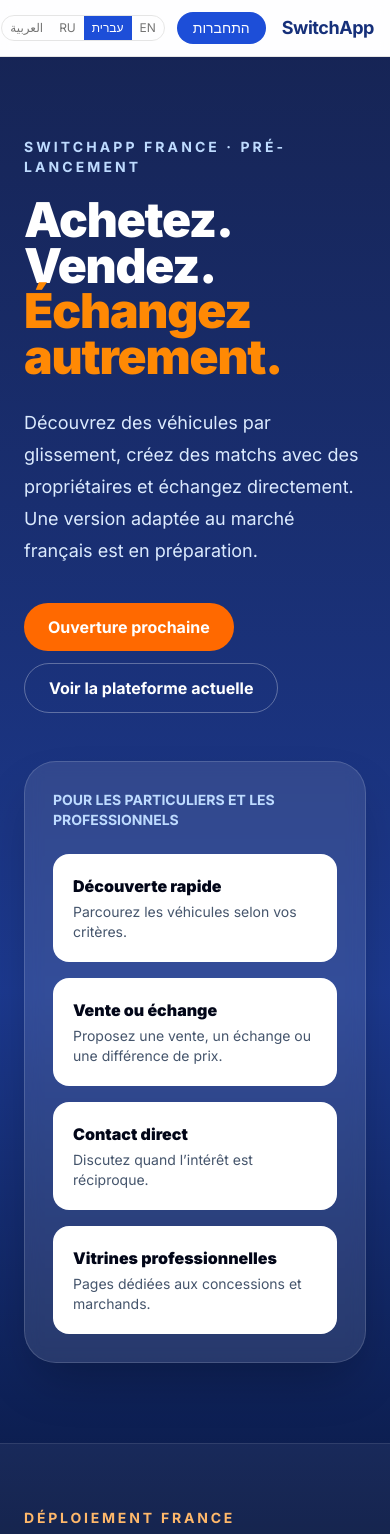
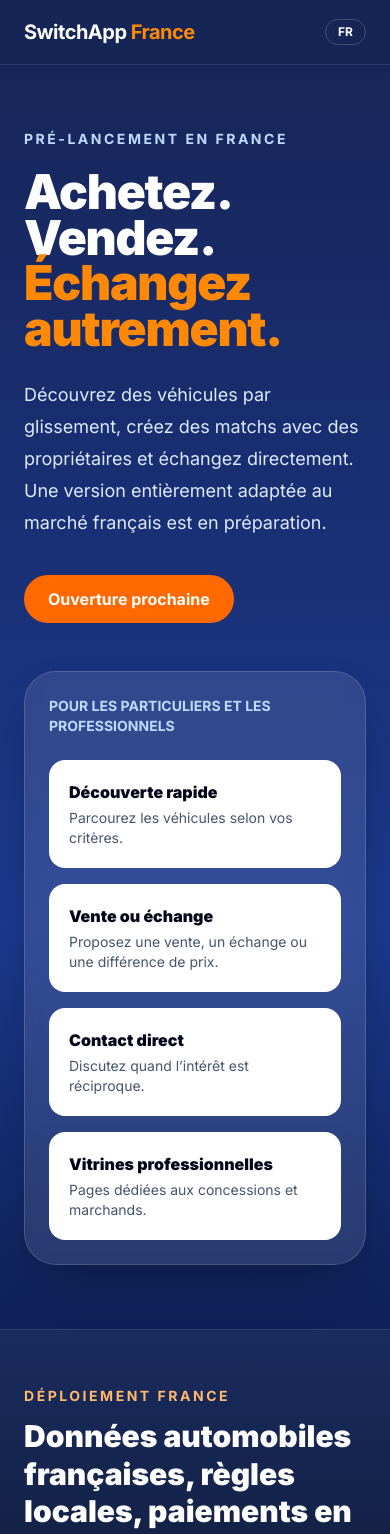
Before and after one commit to oferdelkom-creator/swithapp, a Next.js app: page /france in a window 390 px wide. Shown: the top 1534 px of the page. Built offline with nearby package versions, Linux system fonts and the light colour scheme; no server answers.

Commit message:
Make France landing fully French and standalone

```diff
--- a/app/france/page.tsx
+++ b/app/france/page.tsx
@@ -1,4 +1,3 @@
-import Link from "next/link";
 import type { Metadata } from "next";
 
 export const metadata: Metadata = {
@@ -7,15 +6,26 @@ export const metadata: Metadata = {
 };
 
 export default function FranceLandingPage() {
-  return <div lang="fr" dir="ltr" className="min-h-screen bg-gradient-to-b from-blue-950 via-blue-900 to-slate-950 text-white">
-    <section className="mx-auto grid min-h-[72vh] max-w-6xl items-center gap-12 px-6 py-20 md:grid-cols-2">
+  return <div id="switchapp-france" lang="fr" dir="ltr" className="min-h-screen bg-gradient-to-b from-blue-950 via-blue-900 to-slate-950 text-white">
+    <style>{`
+      body:has(#switchapp-france) > header,
+      body:has(#switchapp-france) > main + div { display: none !important; }
+      body:has(#switchapp-france) > main { padding: 0 !important; }
+    `}</style>
+    <nav className="border-b border-white/10 bg-blue-950/95">
+      <div className="mx-auto flex h-16 max-w-6xl items-center justify-between px-6">
+        <strong className="text-xl tracking-tight">SwitchApp <span className="text-orange-400">France</span></strong>
+        <span className="rounded-full border border-white/20 px-3 py-1 text-xs font-bold">FR</span>
+      </div>
+    </nav>
+    <section className="mx-auto grid min-h-[72vh] max-w-6xl items-center gap-12 px-6 py-16 md:grid-cols-2 md:py-20">
       <div>
-        <p className="mb-5 text-sm font-bold uppercase tracking-[0.22em] text-blue-200">SwitchApp France · Pré-lancement</p>
-        <h1 className="text-5xl font-black leading-[0.95] tracking-tight md:text-7xl">Achetez. Vendez.<br /><span className="text-orange-400">Échangez autrement.</span></h1>
-        <p className="mt-7 max-w-xl text-lg leading-8 text-blue-100">Découvrez des véhicules par glissement, créez des matchs avec des propriétaires et échangez directement. Une version adaptée au marché français est en préparation.</p>
-        <div className="mt-9 flex flex-wrap gap-3"><span className="rounded-full bg-orange-500 px-6 py-3 font-bold">Ouverture prochaine</span><Link className="rounded-full border border-white/30 px-6 py-3 font-bold hover:bg-white/10" href="/">Voir la plateforme actuelle</Link></div>
+        <p className="mb-5 text-sm font-bold uppercase tracking-[0.18em] text-blue-200">Pré-lancement en France</p>
+        <h1 className="text-5xl font-black leading-[0.95] tracking-tight md:text-7xl">Achetez.<br />Vendez.<br /><span className="text-orange-400">Échangez autrement.</span></h1>
+        <p className="mt-7 max-w-xl text-lg leading-8 text-blue-100">Découvrez des véhicules par glissement, créez des matchs avec des propriétaires et échangez directement. Une version entièrement adaptée au marché français est en préparation.</p>
+        <div className="mt-9"><span className="inline-flex rounded-full bg-orange-500 px-6 py-3 font-bold">Ouverture prochaine</span></div>
       </div>
-      <div className="rounded-[2rem] border border-white/15 bg-white/10 p-7 shadow-2xl backdrop-blur">
+      <div className="rounded-[2rem] border border-white/15 bg-white/10 p-6 shadow-2xl backdrop-blur md:p-7">
         <p className="text-sm font-bold text-blue-200">POUR LES PARTICULIERS ET LES PROFESSIONNELS</p>
         <div className="mt-6 space-y-4">
           {[
@@ -27,6 +37,7 @@ export default function FranceLandingPage() {
         </div>
       </div>
     </section>
-    <section className="border-t border-white/10 bg-white/5"><div className="mx-auto max-w-6xl px-6 py-16"><p className="text-sm font-bold uppercase tracking-[0.2em] text-orange-300">Déploiement France</p><h2 className="mt-3 max-w-3xl text-3xl font-black md:text-5xl">Nous préparons les données véhicule, les règles locales, les paiements en euros et les premiers partenaires automobiles.</h2><p className="mt-6 text-blue-100">Cette page ne collecte aucun paiement et ne promet pas encore de date de lancement.</p></div></section>
+    <section className="border-t border-white/10 bg-white/5"><div className="mx-auto max-w-6xl px-6 py-14 md:py-16"><p className="text-sm font-bold uppercase tracking-[0.18em] text-orange-300">Déploiement France</p><h2 className="mt-3 max-w-4xl text-3xl font-black leading-tight md:text-5xl">Données automobiles françaises, règles locales, paiements en euros et premiers partenaires.</h2><p className="mt-6 text-blue-100">La préparation est en cours. Aucun paiement n’est collecté sur cette page.</p></div></section>
+    <footer className="border-t border-white/10 bg-slate-950"><div className="mx-auto flex max-w-6xl flex-wrap items-center justify-between gap-3 px-6 py-8"><strong>SwitchApp France</strong><span className="text-sm text-slate-400">Plateforme automobile européenne · Pré-lancement</span></div></footer>
   </div>;
 }
```
